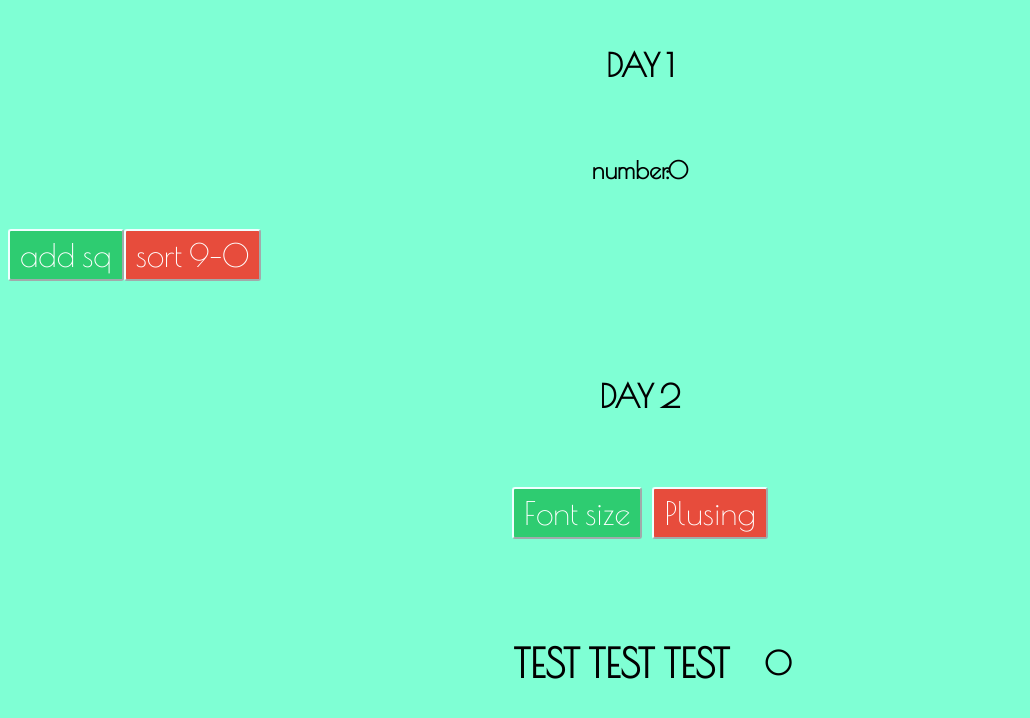
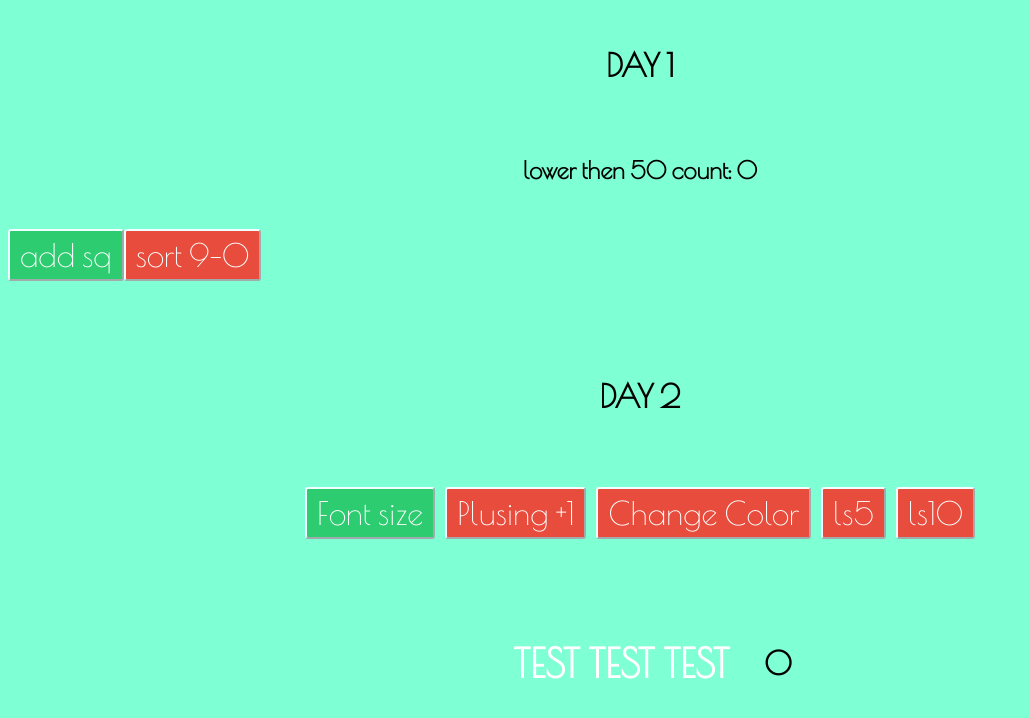
Before and after one commit to Jakavickis/rewatch, a React (Create React App) app: page / in a window 1280 px wide. Shown: the top 718 px of the page, without its empty margins (0-1030 px from the left). Built offline with nearby package versions, Linux system fonts and the light colour scheme.

Commit message:
react training

```diff
--- a/src/components/day1/Square.jsx
+++ b/src/components/day1/Square.jsx
@@ -17,7 +17,7 @@ function Square() {
 
     return (
         <>
-            <h2 className="container">number:{addSq.filter(s => s.number < 50).length}</h2>
+            <h2 className="container">lower then 50 count: {addSq.filter(s => s.number < 50).length}</h2>
             <button onClick={add} className="btn btn-green">add sq</button>
             <button onClick={sort} className="btn btn-red">sort 9-0</button>
             <div className="container">
--- a/src/components/day2/Day005.jsx
+++ b/src/components/day2/Day005.jsx
@@ -2,8 +2,10 @@ import { useState } from "react";
 
 function Day005() {
 
+    const [color, setColor] = useState('')
     const [fontSize, setFontZise] = useState(40);
     const [plusingCount, setPlusingCount] = useState(0)
+    const [ls, setLs] = useState(0)
 
     const changeFont = () => {
         setFontZise(f => !f)
@@ -11,16 +13,31 @@ function Day005() {
     const addingPlus = () => {
         setPlusingCount(c => c + 1)
     }
+    const changeColor = () => {
+        setColor(c => !c)
+    }
+    const ls5 = () => {
+        setLs(5)
+    }
+    const ls10 = () => {
+        setLs(10)
+    }
 
     return (
         <>
             <div className="container">
                 <button onClick={changeFont} className="btn btn-green">Font size</button>
-                <button onClick={addingPlus} className="btn btn-red">Plusing</button>
+                <button onClick={addingPlus} className="btn btn-red">Plusing +1</button>
+                <button onClick={changeColor} className="btn btn-red">Change Color</button>
+                <button onClick={ls5} className="btn btn-red">ls5</button>
+                <button onClick={ls10} className="btn btn-red">ls10</button>
             </div>
             <div className="container">
                 <h1 className="container" style={{
-                    fontSize: fontSize ? '40px' : '25px'
+                    fontSize: fontSize ? '40px' : '25px',
+                    color: color ? 'black' : 'white',
+                    fontWeight: 'bold',
+                    letterSpacing: ls
                 }}>TEST TEST TEST</h1>
                 <h1>{plusingCount}</h1>
             </div>
```
